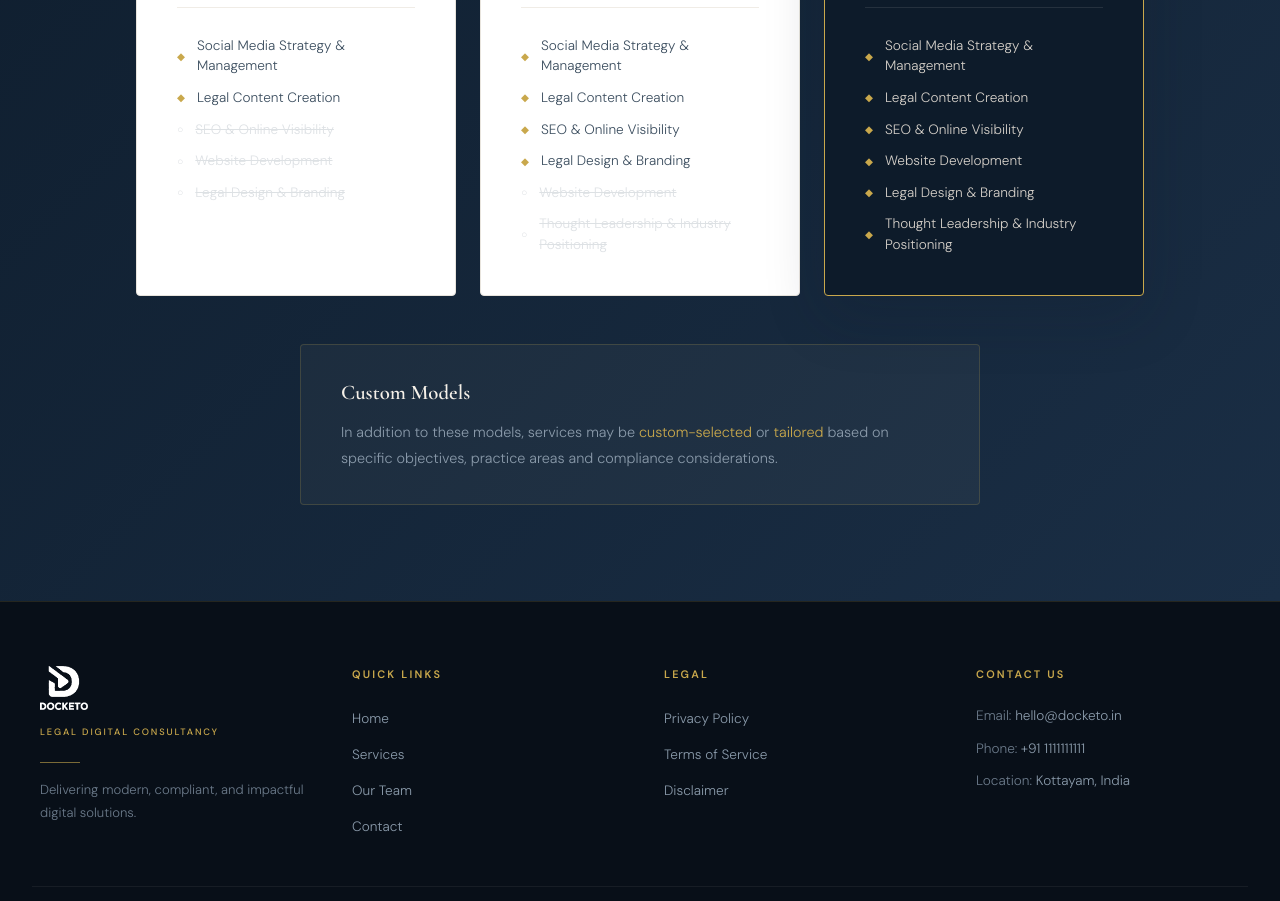
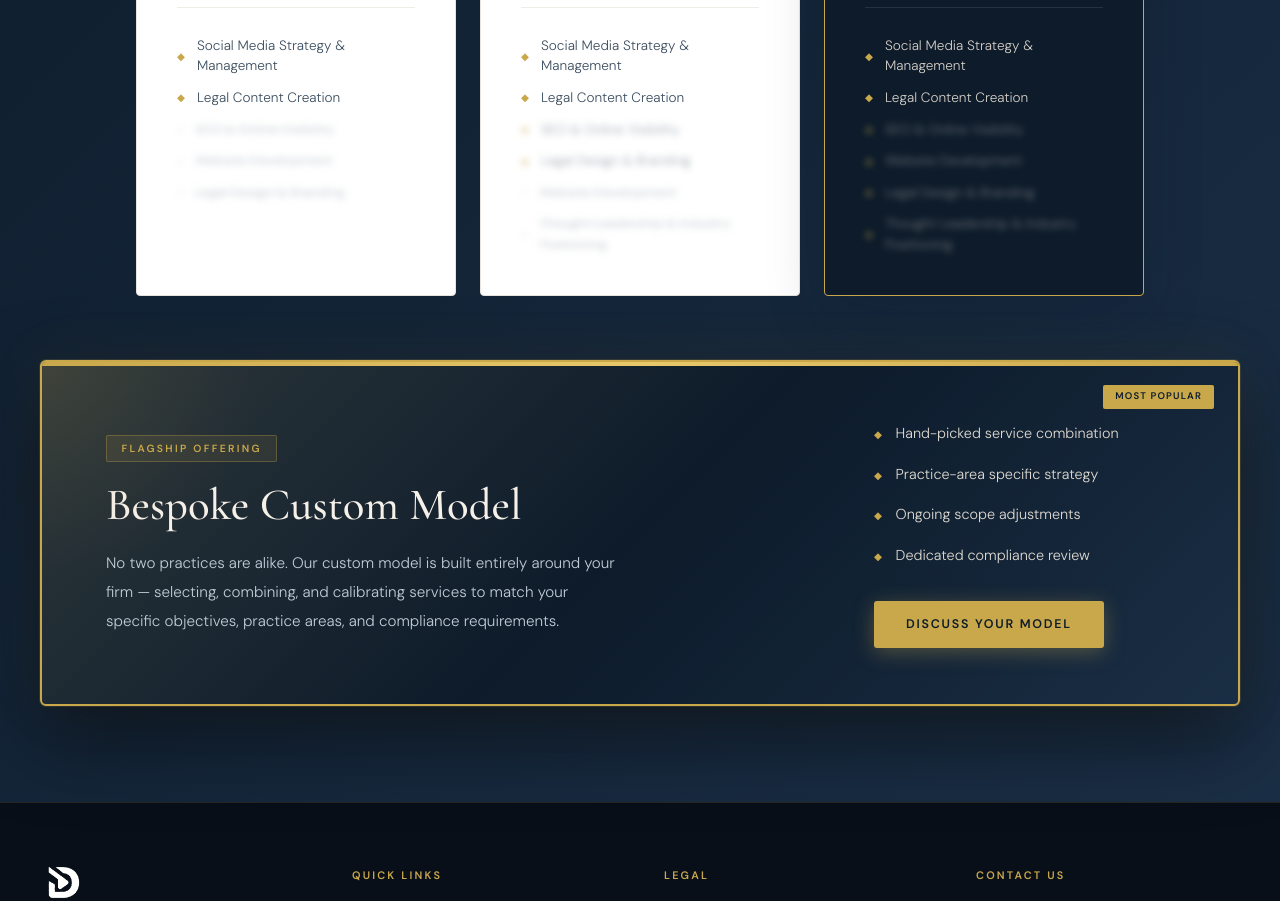
Before and after one commit to AkshayJosephJimmy/legal_digital_consultancy, a React (Vite) app in the folder legal_digital_frontend/: page /services in a window 1280 px wide. Shown: the part 2200-3101 px from the top of the page. Built offline with nearby package versions, Linux system fonts and the light colour scheme.

Commit message:
made the custom model the flagship product

```diff
--- a/legal_digital_frontend/src_redesign/components/ServiceModels.jsx
+++ b/legal_digital_frontend/src_redesign/components/ServiceModels.jsx
@@ -1,4 +1,6 @@
 function ServiceModels({ model, highlighted }) {
+  const VISIBLE_COUNT = 2;
+
   return (
     <div style={{
       background: highlighted ? "#0d1b2a" : "#fff",
@@ -24,24 +26,6 @@ function ServiceModels({ model, highlighted }) {
       }
     }}
     >
-      {highlighted && (
-        <div style={{
-          position: "absolute",
-          top: "1rem",
-          right: "1rem",
-          background: "#c9a84c",
-          color: "#0d1b2a",
-          fontSize: "0.6rem",
-          fontWeight: 700,
-          letterSpacing: "0.12em",
-          textTransform: "uppercase",
-          padding: "0.3rem 0.75rem",
-          borderRadius: "2px",
-          fontFamily: "'DM Sans', sans-serif",
-        }}>
-          Most Popular
-        </div>
-      )}
 
       {/* Gold top accent */}
       <div style={{
@@ -91,12 +75,17 @@ function ServiceModels({ model, highlighted }) {
       </p>
 
       <div style={{ display: "flex", flexDirection: "column", gap: "0.7rem" }}>
-        {model.features.map((feature, index) => (
+        {model.features.map((feature, index) => {
+          const isBlurred = index >= VISIBLE_COUNT;
+          return (
             <div key={index} style={{
               display: "flex",
               alignItems: "center",
               gap: "0.75rem",
-            opacity: feature.disabled ? 0.35 : 1,
+              filter: isBlurred ? "blur(3.5px)" : "none",
+              opacity: isBlurred ? 0.5 : (feature.disabled ? 0.35 : 1),
+              userSelect: isBlurred ? "none" : "auto",
+              pointerEvents: "none",
             }}>
               <span style={{
                 color: feature.disabled ? "#9aa3ad" : "#c9a84c",
@@ -117,7 +106,8 @@ function ServiceModels({ model, highlighted }) {
                 {feature.name}
               </span>
             </div>
-        ))}
+          );
+        })}
       </div>
     </div>
   );
--- a/legal_digital_frontend/src_redesign/components/Services.jsx
+++ b/legal_digital_frontend/src_redesign/components/Services.jsx
@@ -218,32 +218,152 @@ function Services() {
 
           {/* Custom Model */}
           <div style={{
-            marginTop: "3rem",
-            background: "rgba(245,240,232,0.04)",
-            border: "1px solid rgba(201,168,76,0.2)",
-            borderRadius: "4px",
-            padding: "2rem 2.5rem",
-            maxWidth: "680px",
-            margin: "3rem auto 0",
+            marginTop: "4rem",
+            position: "relative",
+            overflow: "hidden",
+            borderRadius: "6px",
+            border: "2px solid #c9a84c",
+            background: "linear-gradient(135deg, rgba(201,168,76,0.14) 0%, #0d1b2a 50%, rgba(26,46,69,0.95) 100%)",
+            boxShadow: "0 0 0 1px rgba(201,168,76,0.15), 0 30px 80px rgba(0,0,0,0.5), 0 0 60px rgba(201,168,76,0.08)",
           }}>
-            <h4 style={{
-              fontFamily: "'Cormorant Garamond', serif",
-              fontSize: "1.3rem",
-              fontWeight: 600,
-              color: "#f5f0e8",
-              marginBottom: "0.75rem",
-            }}>Custom Models</h4>
-            <p style={{
+            {/* Top gold bar — full solid */}
+            <div style={{
+              height: "4px",
+              background: "linear-gradient(90deg, #c9a84c 0%, #e8c96a 50%, #c9a84c 100%)",
+            }} />
+
+            {/* Most Popular badge */}
+            <div style={{
+              position: "absolute",
+              top: "1.4rem",
+              right: "1.5rem",
+              background: "#c9a84c",
+              color: "#0d1b2a",
+              fontSize: "0.6rem",
+              fontWeight: 700,
+              letterSpacing: "0.12em",
+              textTransform: "uppercase",
+              padding: "0.3rem 0.75rem",
+              borderRadius: "2px",
               fontFamily: "'DM Sans', sans-serif",
-              fontSize: "0.9rem",
-              fontWeight: 300,
-              lineHeight: 1.8,
-              color: "#8a9aaa",
             }}>
-              In addition to these models, services may be{" "}
-              <span style={{ color: "#c9a84c" }}>custom-selected</span> or{" "}
-              <span style={{ color: "#c9a84c" }}>tailored</span> based on specific objectives, practice areas and compliance considerations.
-            </p>
+              Most Popular
+            </div>
+
+            {/* Subtle corner glow */}
+            <div style={{
+              position: "absolute",
+              top: 0,
+              left: 0,
+              width: "220px",
+              height: "220px",
+              background: "radial-gradient(circle at top left, rgba(201,168,76,0.12) 0%, transparent 70%)",
+              pointerEvents: "none",
+            }} />
+
+            <div style={{
+              padding: "3.5rem 4rem",
+              display: "flex",
+              flexWrap: "wrap",
+              alignItems: "center",
+              gap: "3rem",
+              justifyContent: "space-between",
+            }}>
+              {/* Left: label + heading + body */}
+              <div style={{ flex: "1 1 400px" }}>
+                <span style={{
+                  display: "inline-block",
+                  fontFamily: "'DM Sans', sans-serif",
+                  fontSize: "0.65rem",
+                  fontWeight: 700,
+                  letterSpacing: "0.22em",
+                  textTransform: "uppercase",
+                  color: "#c9a84c",
+                  marginBottom: "1.1rem",
+                  background: "rgba(201,168,76,0.1)",
+                  border: "1px solid rgba(201,168,76,0.3)",
+                  padding: "0.3rem 0.9rem",
+                  borderRadius: "2px",
+                }}>
+                  Flagship Offering
+                </span>
+                <h3 style={{
+                  fontFamily: "'Cormorant Garamond', serif",
+                  fontSize: "clamp(2rem, 3.5vw, 2.8rem)",
+                  fontWeight: 500,
+                  color: "#f5f0e8",
+                  marginBottom: "1.1rem",
+                  lineHeight: 1.15,
+                }}>
+                  Bespoke Custom Model
+                </h3>
+                <p style={{
+                  fontFamily: "'DM Sans', sans-serif",
+                  fontSize: "0.95rem",
+                  fontWeight: 300,
+                  lineHeight: 1.9,
+                  color: "#c0ccd6",
+                  maxWidth: "520px",
+                }}>
+                  No two practices are alike. Our custom model is built entirely around your firm — selecting, combining, and calibrating services to match your specific objectives, practice areas, and compliance requirements.
+                </p>
+              </div>
+
+              {/* Right: feature highlights + CTA */}
+              <div style={{
+                flex: "0 1 300px",
+                display: "flex",
+                flexDirection: "column",
+                gap: "1.1rem",
+              }}>
+                {[
+                  "Hand-picked service combination",
+                  "Practice-area specific strategy",
+                  "Ongoing scope adjustments",
+                  "Dedicated compliance review",
+                ].map((point, i) => (
+                  <div key={i} style={{ display: "flex", alignItems: "flex-start", gap: "0.85rem" }}>
+                    <span style={{ color: "#c9a84c", fontSize: "0.65rem", marginTop: "0.3rem", flexShrink: 0 }}>◆</span>
+                    <span style={{
+                      fontFamily: "'DM Sans', sans-serif",
+                      fontSize: "0.9rem",
+                      fontWeight: 300,
+                      color: "#e0dbd2",
+                      lineHeight: 1.6,
+                    }}>{point}</span>
+                  </div>
+                ))}
+
+                <a href="/contact" style={{
+                  marginTop: "1rem",
+                  display: "inline-block",
+                  padding: "0.9rem 2rem",
+                  background: "#c9a84c",
+                  color: "#0d1b2a",
+                  fontFamily: "'DM Sans', sans-serif",
+                  fontSize: "0.78rem",
+                  fontWeight: 700,
+                  letterSpacing: "0.14em",
+                  textTransform: "uppercase",
+                  textDecoration: "none",
+                  borderRadius: "3px",
+                  transition: "all 0.25s ease",
+                  alignSelf: "flex-start",
+                  boxShadow: "0 4px 20px rgba(201,168,76,0.35)",
+                }}
+                onMouseEnter={e => {
+                  e.currentTarget.style.background = "#d4b86a";
+                  e.currentTarget.style.boxShadow = "0 6px 28px rgba(201,168,76,0.5)";
+                }}
+                onMouseLeave={e => {
+                  e.currentTarget.style.background = "#c9a84c";
+                  e.currentTarget.style.boxShadow = "0 4px 20px rgba(201,168,76,0.35)";
+                }}
+                >
+                  Discuss Your Model
+                </a>
+              </div>
+            </div>
           </div>
         </div>
       </section>
```
Also changed, not shown: 1 other file (tests, documents, lock files or other folders). Lines whose indentation alone changed are shown as unchanged.
